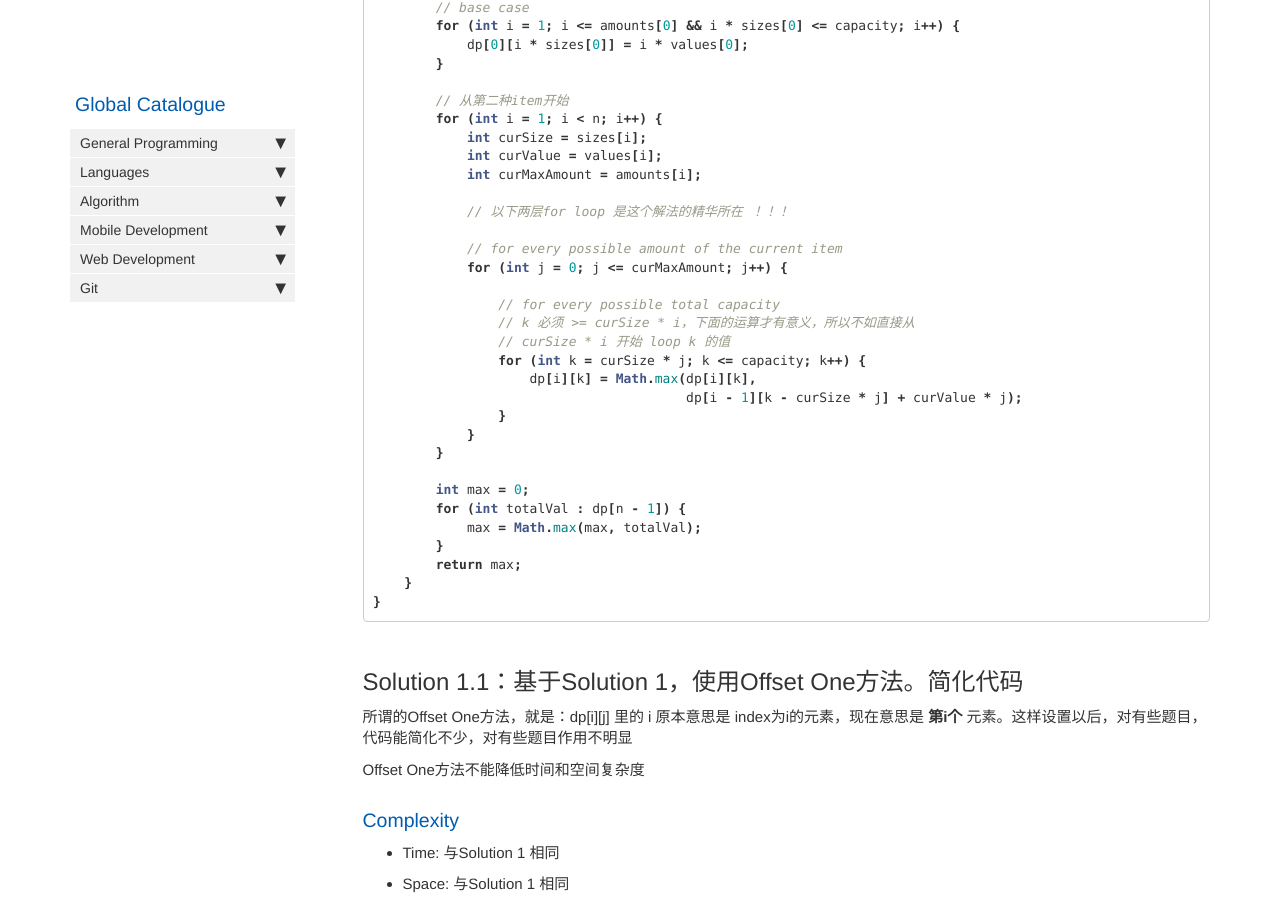
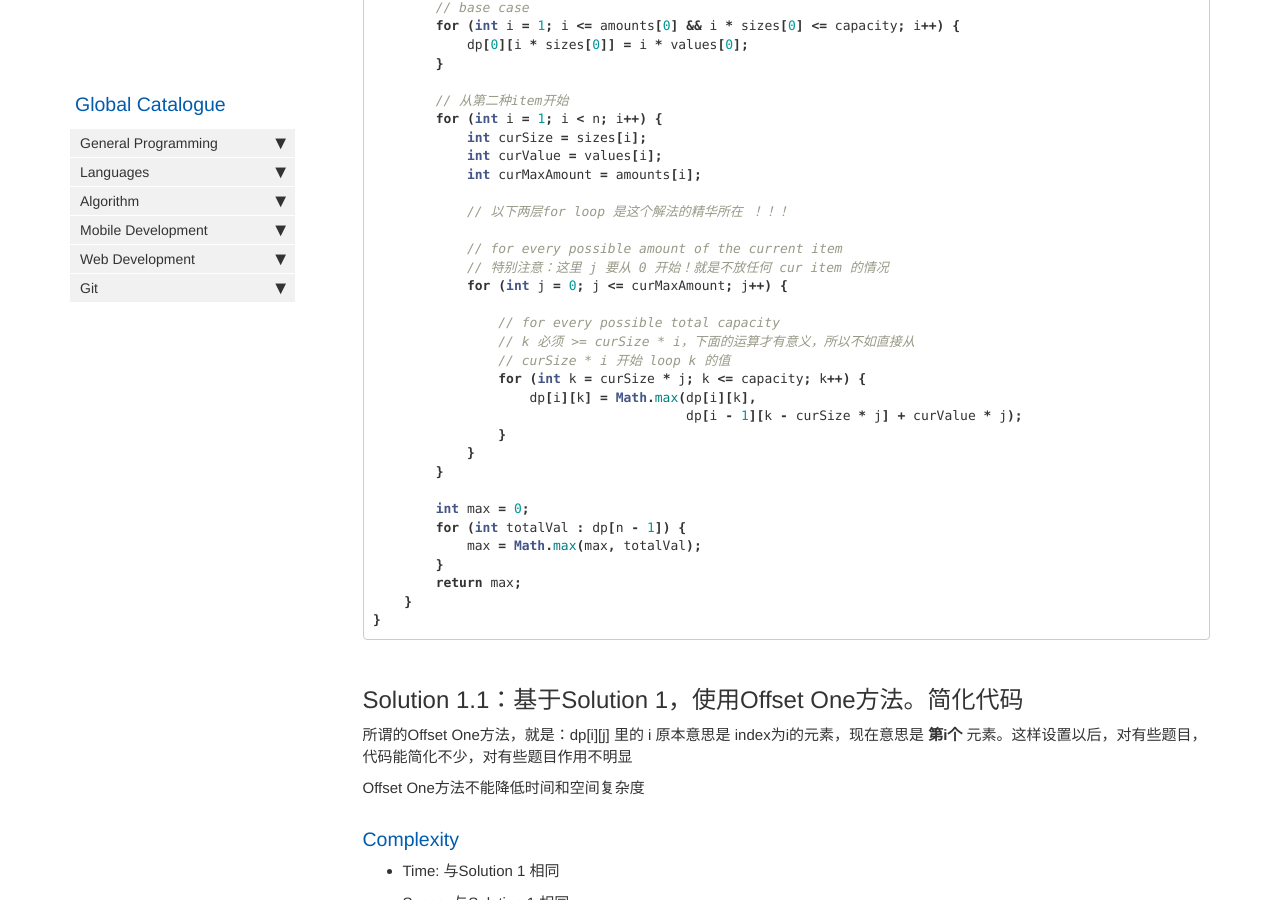
Before and after one commit to HungryOrc/hungryorc.github.io, a Jekyll site: the page built from pages/algorithm/algorithm_backpack_eachAmountLimit_2Attr_returnMaxTotalValue.md, in a window 1280 px wide and 900 px high, scrolled down 1114 px. Built offline with Jekyll 4.4.1, drawn with Linux system fonts in a browser that asks for light colours; nearby versions of some CDN libraries; comment, search, counter and statistics services are not loaded.

Commit message:
Update algorithm_backpack_eachAmountLimit_2Attr_returnMaxTotalValue.md

```diff
--- a/pages/algorithm/algorithm_backpack_eachAmountLimit_2Attr_returnMaxTotalValue.md
+++ b/pages/algorithm/algorithm_backpack_eachAmountLimit_2Attr_returnMaxTotalValue.md
@@ -54,6 +54,7 @@ public class Solution {
             // 以下两层for loop 是这个解法的精华所在 ！！！
 
             // for every possible amount of the current item
+            // 特别注意：这里 j 要从 0 开始！就是不放任何 cur item 的情况
             for (int j = 0; j <= curMaxAmount; j++) {
 
                 // for every possible total capacity
```
